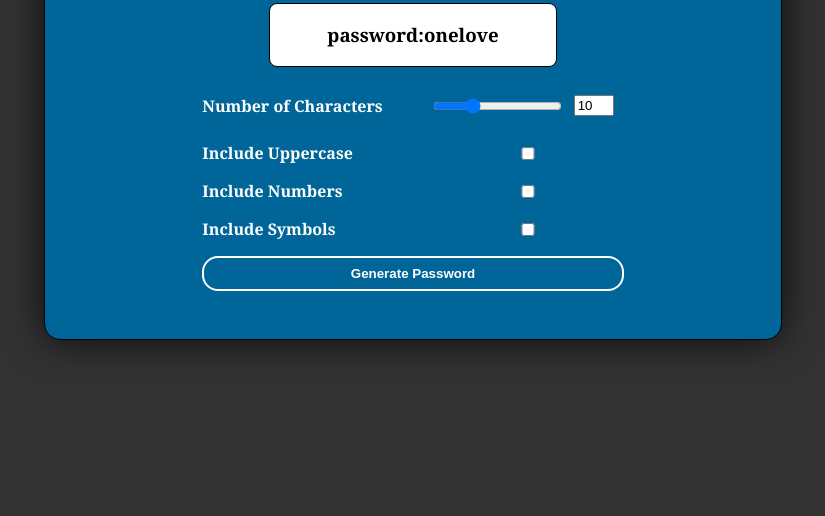
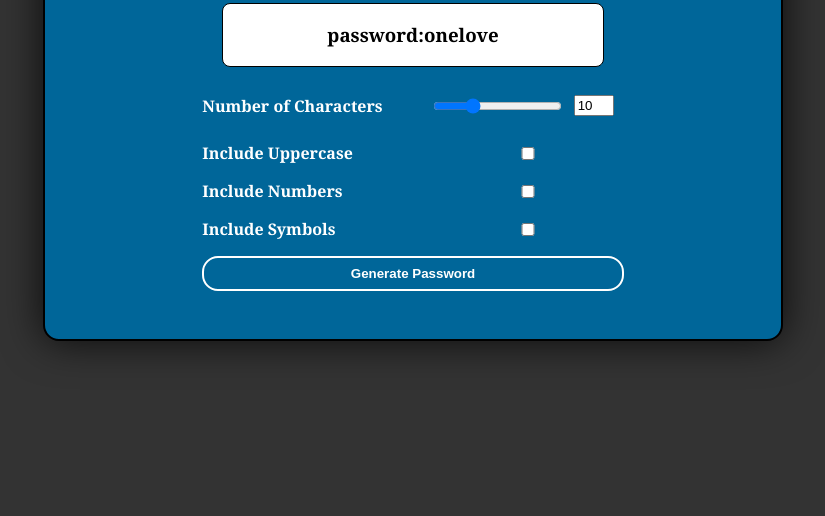
Before and after one commit to WebCourse2023-2024/JSPasswordManager, a plain HTML site: page index.html in a window 1280 px wide. Shown: the part 284-800 px from the top of the page, without its empty margins (227-1052 px from the left). Drawn offline with Linux system fonts and the light colour scheme.

Commit message:
I changed the width of password-display to 350px

```diff
--- a/style.css
+++ b/style.css
@@ -15,7 +15,7 @@ body{
     background-color: #006699;
     border-radius: 1rem;
     padding: 3rem;
-    border: 1px solid black;
+    border: 2px solid black;
     box-shadow: 0 0 40px rgba(0, 0, 0, 0.8);
     display: flex;
     justify-content: center;
@@ -58,7 +58,7 @@ label{
     border: 1px solid black;
     border-radius: .5rem;
     height: 2rem;
-    width: 20vw;
+    width: 350px;
     display: flex;
     justify-content: center;
     align-items: center;
```
